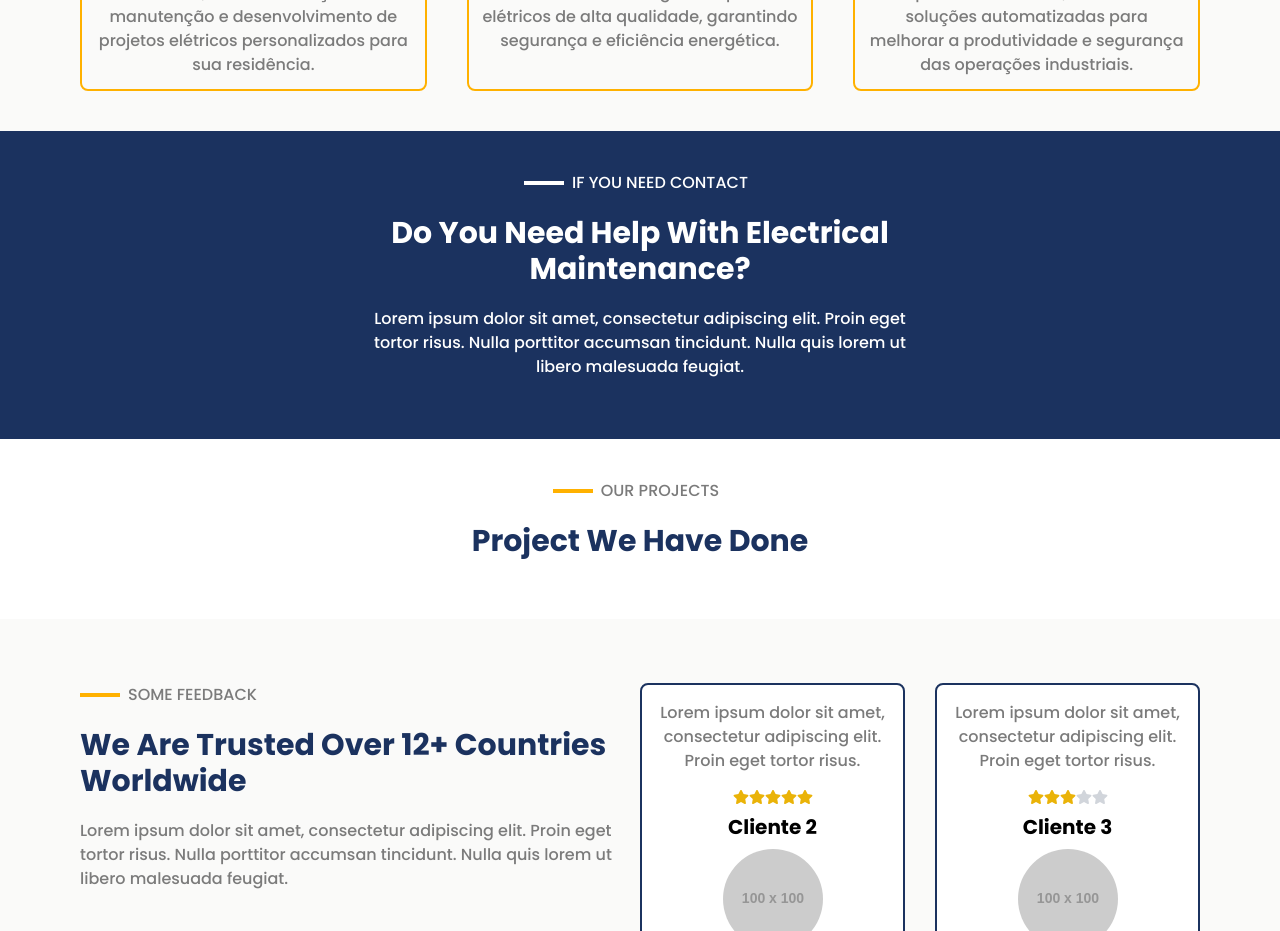
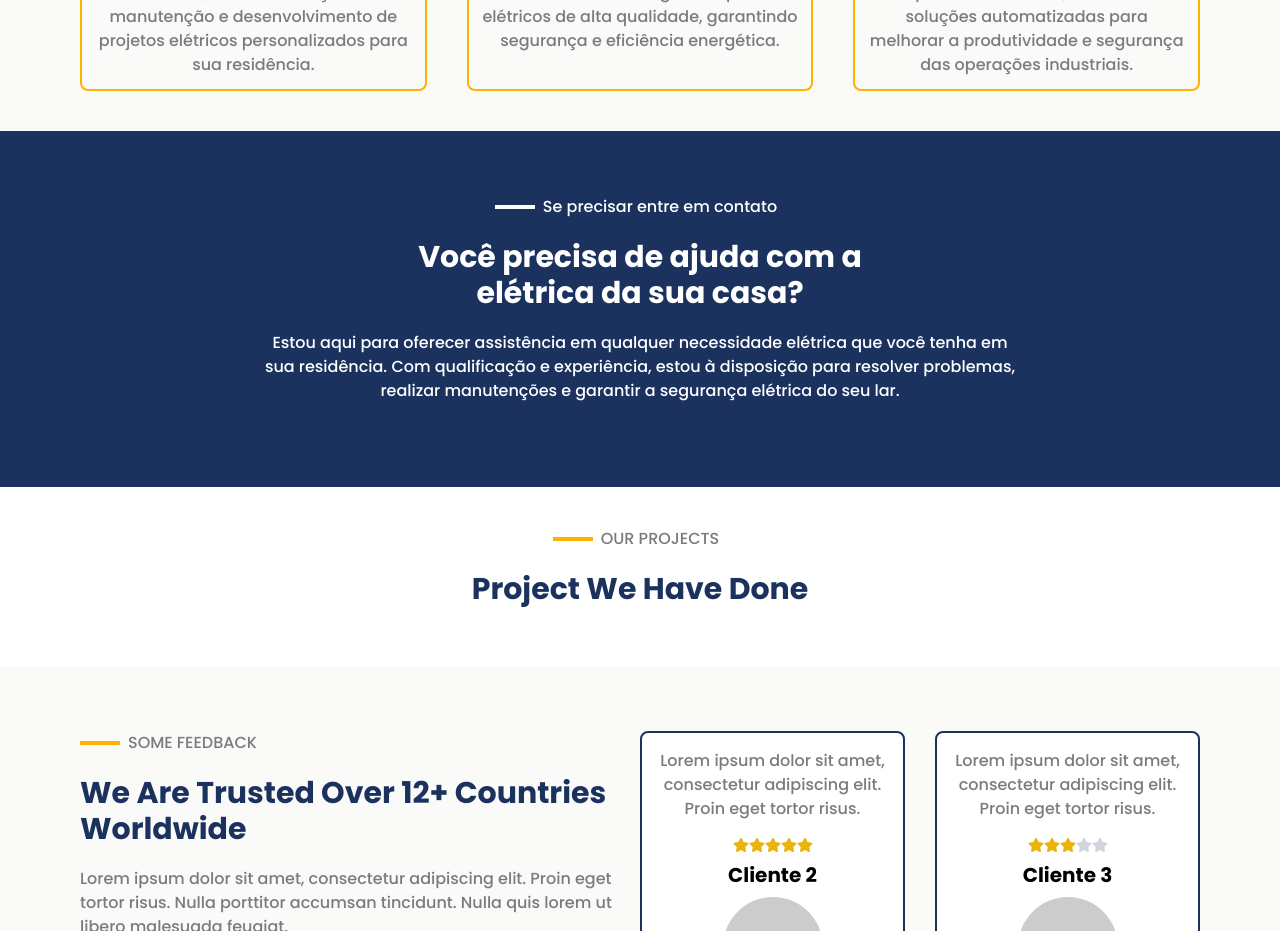
Before and after one commit to Karenzita18/landing-page-eletricista, a Next.js app: page / in a window 1280 px wide. Shown: the part 1420-2351 px from the top of the page. Built offline with nearby package versions, Linux system fonts and the light colour scheme.

Commit message:
K: update help

```diff
--- a/src/components/common/Feed/FeedHelp.tsx
+++ b/src/components/common/Feed/FeedHelp.tsx
@@ -3,21 +3,21 @@ import Image from "next/image";
 export default function FeedHelp() {
   return (
     <>
-        <section className="pt-10 pb-10 bg-brand-100" id="services">
+        <section className="py-16 bg-brand-100" id="services">
             <div className="container">
                 <div className="row">
                     <div className="text-center mb-5">
                         <div className="flex items-center justify-center mb-5">
                             <div className="border-2 border-[#ffffff] w-10"></div>
                             <p className="text-white mx-2">
-                                IF YOU NEED CONTACT
+                                Se precisar entre em contato
                             </p>
                         </div>
                         <h1 className="text-white text-3xl mb-5 font-bold max-w-lg mx-auto">
-                            Do You Need Help With Electrical Maintenance?
+                            Você precisa de ajuda com a elétrica da sua casa?
                         </h1>
-                        <p className="text-white max-w-xl mx-auto">
-                            Lorem ipsum dolor sit amet, consectetur adipiscing elit. Proin eget tortor risus. Nulla porttitor accumsan tincidunt. Nulla quis lorem ut libero malesuada feugiat.
+                        <p className="text-white max-w-3xl mx-auto">
+                            Estou aqui para oferecer assistência em qualquer necessidade elétrica que você tenha em sua residência. Com qualificação e experiência, estou à disposição para resolver problemas, realizar manutenções e garantir a segurança elétrica do seu lar.
                         </p>
                     </div>
 
```
